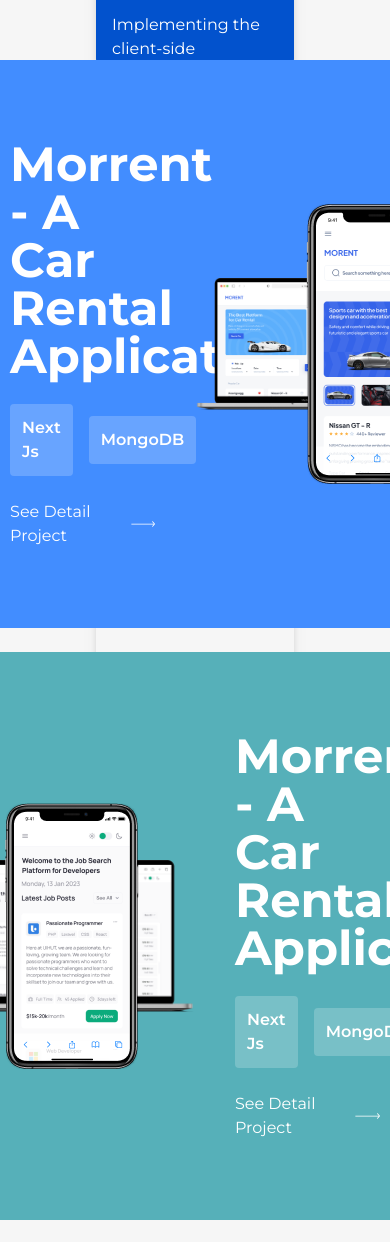
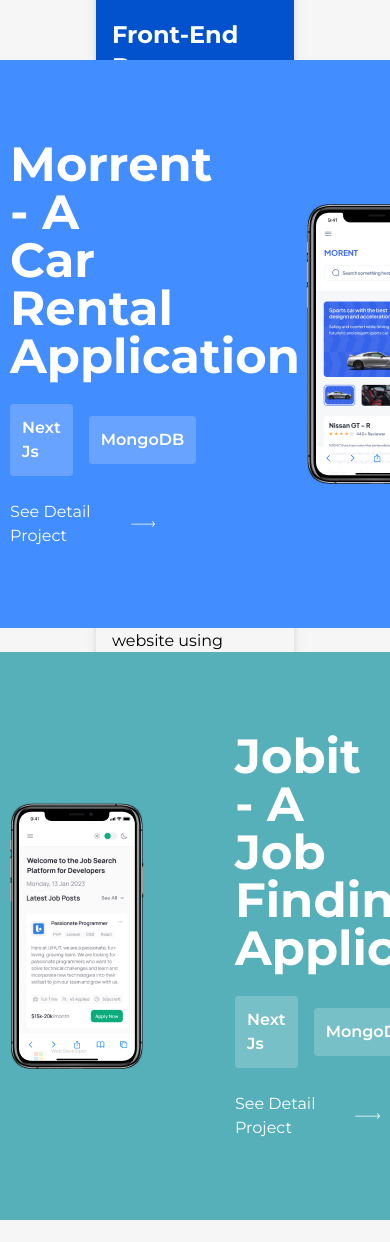
Before and after one commit to ConnorHoare/portfolio, a Next.js app in the folder portfolio/: page / in a window 390 px wide. Shown: the part 3981-5223 px from the top of the page. Built offline with nearby package versions, Linux system fonts and the light colour scheme.

Commit message:
mobile responsive home

```diff
--- a/portfolio/src/app/page.js
+++ b/portfolio/src/app/page.js
@@ -141,7 +141,7 @@
         </div>
         <div className='flex justify-between gap-5 h-[519px] flex-wrap items-center'>
 
-          <div className='flex-col bg-grey-2 rounded justify-between h-[359px] drop-shadow-lg md:w-1/5'>
+          <div className='flex-col bg-grey-2 rounded justify-between drop-shadow-lg md:w-1/5'>
             <div className='flex p-4'>
               <Image src={webDesignIcon} height={62} width={62} />
             </div>
@@ -152,7 +152,7 @@
             </div>
           </div>
 
-          <div className='flex-col bg-blue-1 rounded justify-between h-[359px] self-end drop-shadow-lg md:w-1/5 w-full'>
+          <div className='flex-col bg-blue-1 rounded justify-between self-end drop-shadow-lg md:w-1/5 w-full'>
             <div className='flex p-4'>
               <Image src={FrontEndDevIcon} height={62} width={62} />
             </div>
@@ -163,7 +163,7 @@
             </div>
           </div>
 
-          <div className='flex-col bg-grey-2 rounded justify-between h-[359px] drop-shadow-lg md:w-1/5'>
+          <div className='flex-col bg-grey-2 rounded justify-between drop-shadow-lg md:w-1/5'>
             <div className='flex p-4'>
               <Image src={BackEndDevIcon} height={62} width={62} />
             </div>
@@ -174,7 +174,7 @@
             </div>
           </div>
 
-          <div className='flex-col bg-grey-2 rounded justify-between h-[359px] self-end drop-shadow-lg md:w-1/5'>
+          <div className='flex-col bg-grey-2 rounded justify-between self-end drop-shadow-lg md:w-1/5'>
             <div className='flex p-4'>
               <Image src={WebOptimisationIcon} height={62} width={62} />
             </div>
@@ -206,7 +206,7 @@
             </div>
           </div>
           <div className='flex items-center'>
-            <Image src={CarRentDesktop} />
+            <Image src={CarRentDesktop} className="hidden md:flex"/>
             <div className='absolute right-0'>
               <Image src={CarRentMobile} />
             </div>
@@ -215,11 +215,11 @@
 
         <div className='flex bg-green-1 py-10 rounded relative'>
           <div className='flex items-center w-1/2 p-10 justify-start relative'>
-            <Image src={JobitDesktop} className='absolute left-0' />
-            <Image src={JobitMobile}  className='absolute right-1/4'/>
+            <Image src={JobitDesktop} className='md:absolute md:left-0 hidden md:flex' />
+            <Image src={JobitMobile}  className='md:absolute md:right-1/4 '/>
           </div>
           <div className='flex-col w-1/2 p-10'>
-            <p className='font-bold text-5xl text-white'>Morrent - A Car Rental Application</p>
+            <p className='font-bold text-5xl text-white'>Jobit - A Job Finding Application</p>
             <div className='flex gap-4 py-6 items-center'>
               <div className='bg-grey-4 p-3 rounded text-white font-semibold'>Next Js</div>
               <div className='bg-grey-4 p-3 rounded text-white font-semibold'>MongoDB</div>
```
